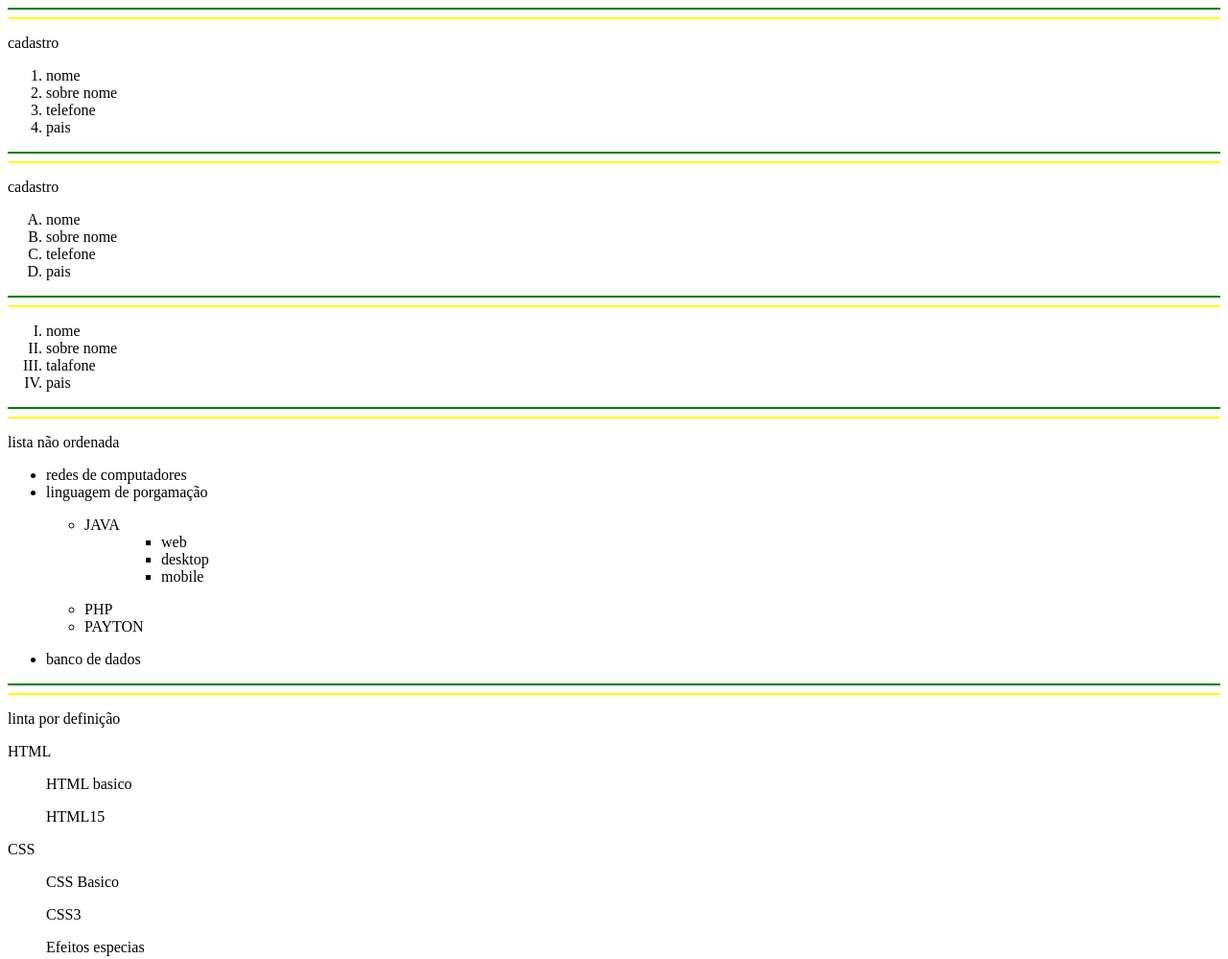
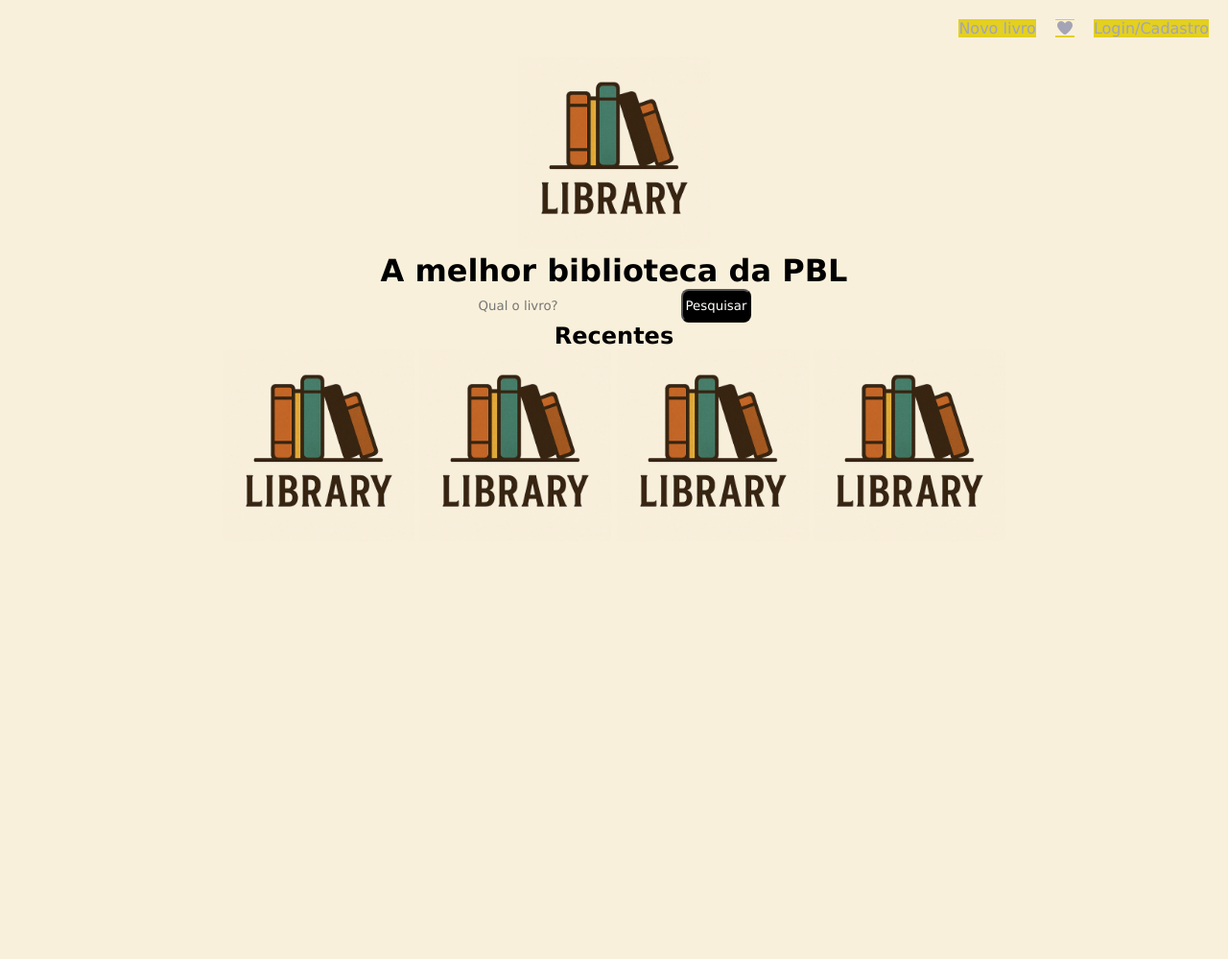
Before and after one commit to gitcuble/tabela-de-frutas, a plain HTML site: page index.html in a window 1280 px wide. Shown: the whole page at 96% size. After the commit the page ends 800 px from the top, so only its background shows below. Drawn offline with Linux system fonts and the light colour scheme.

Commit message:
Add files via upload

```diff
--- /dev/null
+++ b/adicionar .css
@@ -0,0 +1,15 @@
+*{
+padding: 0;
+margin: 0;
+box-sizing: border-box;
+}
+body{
+background-color: rgb(170, 208, 239);
+
+}
+form{
+    display: flex;
+    flex-direction: column;
+    align-items: center;
+    text-align: center;
+}
--- a/index.html
+++ b/index.html
@@ -1,65 +1,43 @@
-<html>
-    <head>
-        <bidy>
-            <hr size="2" color="green">
-            <hr size="2" color="yellow">
-            <p>cadastro</p>
-            <ol>
-                <li>nome</li>
-                <li>sobre nome</li>
-                <li>telefone</li>
-                <li>pais</li>
-            </ol>
-            <hr size="2" color="green">
-            <hr size="2" color="yellow">
-            <p>cadastro</p>
-            <ol type="A">
-            <li>nome</li>
-            <li>sobre nome</li>
-            <li>telefone</li>
-            <li>pais</li>
-            </ol>
-            <hr size="2" color="green">
-            <hr size="2" color="yellow">
-                <ol type="I">
-                <li>nome</li>
-                <li>sobre nome </li>
-                <li>talafone</li>
-                <li>pais</li>
-                </ol>
-                <hr size="2" color="green">
-                <hr size="2" color="yellow">
-                <p>lista não ordenada</p>
-                <ul>
-                    <li>redes de computadores</li>
-                    <li>linguagem de porgamação</li>
-                    </ul>
-                    <ul>
-                    <ul><li>JAVA</li></ul>
-                    <ol>
-                    <ul>
-                    <ul><li>web</li></ul>
-                    <ul><li>desktop</li></ul>
-                    <ul><li>mobile</li></ul>
-                    </ul>
-                </ul>
-                <ul>
-                <ul><li>PHP</li></ul>
-                <ul><li>PAYTON</li></ul>
-            </ul>
-            <ul>
-            <li>banco de dados</li>
-        </ul>
-        <hr size="2" color="green">
-                <hr size="2" color="yellow">
-                    <p>linta por definição</p>
-                    <h>HTML</h>
-                    <ol>HTML basico</ol>
-                    <ol>HTML15</ol>
-                    <h>CSS</h>
-                    <ol>CSS Basico</ol>
-                    <ol>CSS3</ol>
-                    <ol>Efeitos especias</ol>
-              </body>
-    </head>
+<!DOCTYPE html>
+<html lang="en">
+<head>
+  <meta charset="UTF-8">
+  <meta name="viewport" content="width=device-width, initial-scale=1.0">
+  <title>Biblioteca</title>
+  <link rel="stylesheet" href="style.css">
+  <link rel="stylesheet" href="https://cdnjs.cloudflare.com/ajax/libs/font-awesome/7.0.1/css/all.min.css" integrity="sha512-2SwdPD6INVrV/lHTZbO2nodKhrnDdJK9/kg2XD1r9uGqPo1cUbujc+IYdlYdEErWNu69gVcYgdxlmVmzTWnetw==" crossorigin="anonymous" referrerpolicy="no-referrer" />
+</head>
+<body>
+   <header>
+   <ul>
+    <li><a href="adicionar.html">Novo livro</a></li>
+    <li><a href=""><i class="fa-solid fa-heart"></i></a></li>
+    <li><a href="">Login/Cadastro</a></li>
+   </ul>
+  </header>
+
+  <div class="container">
+
+  <main>
+    <img src="library.png" alt="Library">
+
+    <h1>A melhor biblioteca da PBL</h1>
+    <div class="button">
+      <input type="search" placeholder="Qual o livro?">
+      <button type="submit">Pesquisar</button>
+    </div>
+
+
+   <div class="library">
+  <h2>Recentes</h2>
+  <img src="library.png" alt="">
+  <img src="library.png" alt="">
+  <img src="library.png" alt="">
+  <img src="library.png" alt="">
+</div>
+
+  </main>
+  </div>
+
+</body>
 </html>
--- /dev/null
+++ b/style.css
@@ -0,0 +1,52 @@
+*{
+  padding: 0 ;
+  margin: 0;
+  box-sizing: border-box;
+  font-family: 'Lucida Sans', 'Lucida Sans Regular', 'Lucida Grande', 'Lucida Sans Unicode', Geneva, Verdana, sans-serif;
+  background-color: #f9f0db;
+}
+.container{
+  display: flex ;
+  flex-direction: column;
+  align-items: center;
+  text-align: center;
+}
+
+.button input{
+  padding: 10px 40px 10px 2px;
+  border: 8px;
+  border: none;
+}
+.button{
+  display: flex;
+  text-align: center  ;
+  justify-content: center;
+}
+.button button{
+  background-color: black;
+  color: white;
+  border-radius: 8px;
+  padding: 3px;
+
+}
+main img{
+  width: 200px;
+}
+.library img{
+
+  width: 200px;
+
+}
+header ul{
+  display: flex;
+  list-style: none;
+  justify-content: end;
+  gap: 20px;
+  padding: 20px;
+}
+header a{
+  text-decoration: none;
+  color: rgb(164, 164, 182);
+  background-color: rgb(227, 208, 32);
+
+}
```
Also changed, not shown: adicionar.html (added, +30 -0 lines), library.png (added), na.txt (added), 2 other files.
